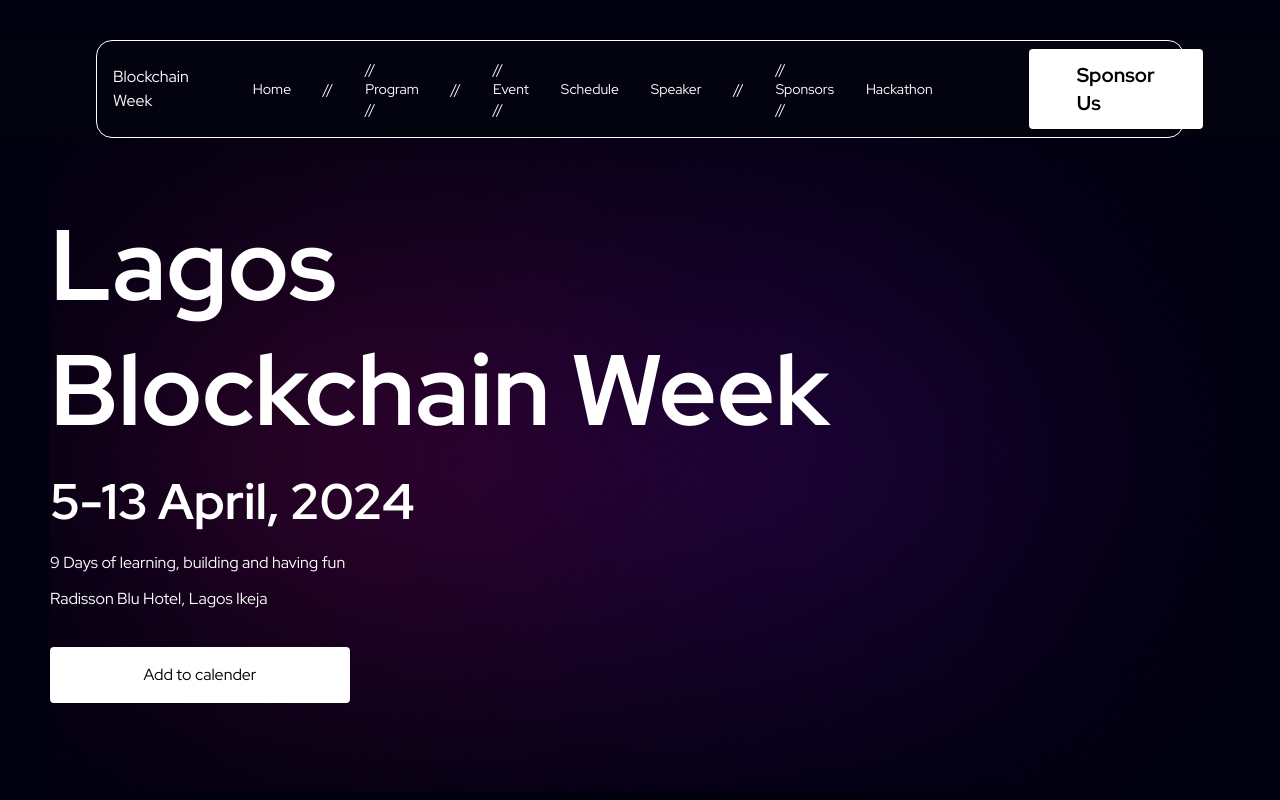
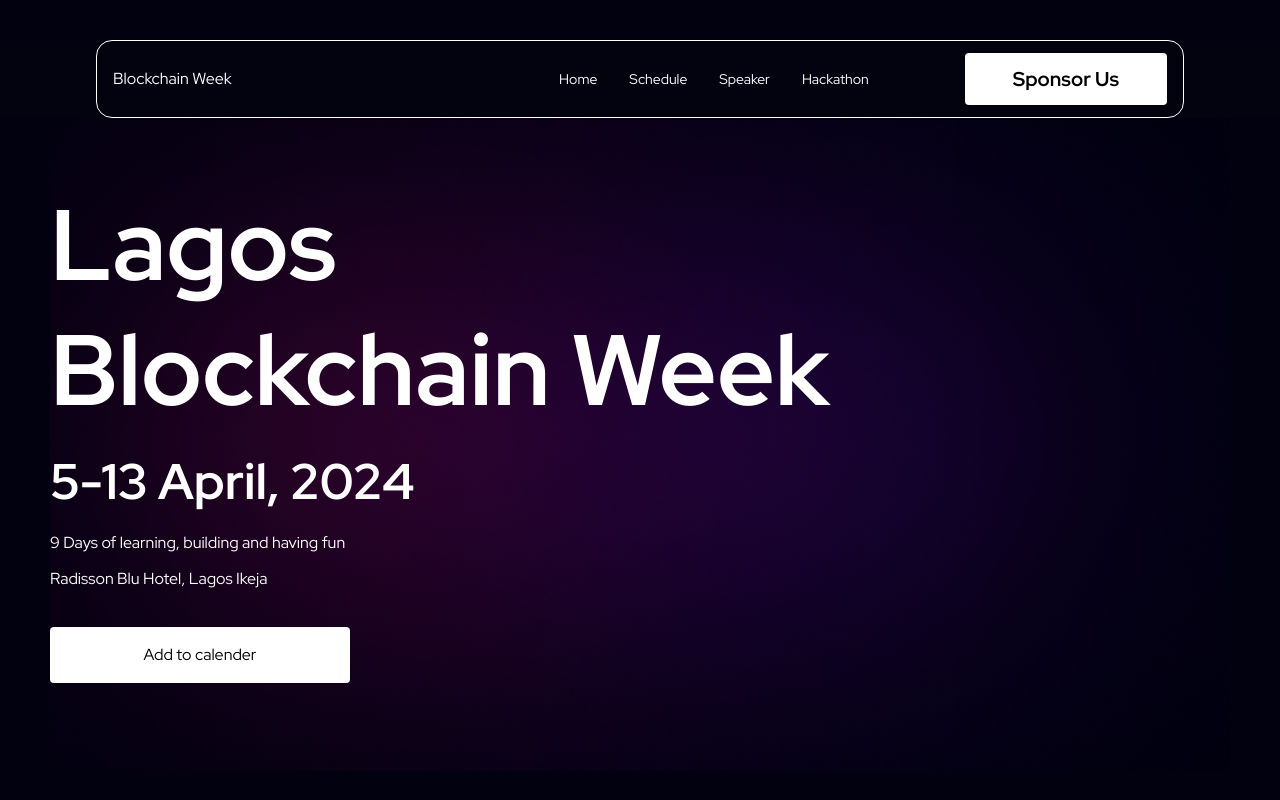
Before and after one commit to Lagos-Blockchain-Week/landingPage, a Next.js app: page / in a window 1280 px wide. Shown: the top 800 px of the page. Built offline with nearby package versions, Linux system fonts and the light colour scheme.

Commit message:
Update commits HeaderNav.js

```diff
--- a/src/components/HeaderNav.js
+++ b/src/components/HeaderNav.js
@@ -26,21 +26,29 @@ function HeaderNav() {
           <Link to="schedule" smooth={true} duration={500}>
             <p className="cursor-pointer">Home</p>
           </Link>
-          // <Link to="schedule" smooth={true} duration={500}>
-          //   <p className="cursor-pointer">Program</p>
-          // </Link>
-          // <Link to="schedule" smooth={true} duration={500}>
-          //   <p className="cursor-pointer">Event</p>
-          // </Link>
+          {/*
+           <Link to="schedule" smooth={true} duration={500}>
+            <p className="cursor-pointer">Program</p>
+          </Link>
+          <Link to="schedule" smooth={true} duration={500}>
+            <p className="cursor-pointer">Event</p>
+          </Link>
+          */}
+
+
           <Link to="schedule" smooth={true} duration={500}>
             <p className="cursor-pointer">Schedule</p>
           </Link>
           <Link to="speaker" smooth={true} duration={500}>
             <p className="cursor-pointer">Speaker</p>
           </Link>
-          // <Link to="sponsor" smooth={true} duration={500}>
-          //   <p className="cursor-pointer">Sponsors</p>
-          // </Link>
+           {/*
+              <Link to="sponsor" smooth={true} duration={500}>
+            <p className="cursor-pointer">Sponsors</p>
+          </Link>
+          */}
+
+
           <a href="https://bit.ly/Hack-LBW-2024" target="_blank">
             <p className="my-5 text-sm cursor-pointer">Hackathon</p>
           </a>
@@ -70,9 +78,13 @@ function HeaderNav() {
               <p className="my-5 text-base cursor-pointer">Speaker</p>
             </Link>
 
-            // <Link to="sponsor" smooth={true} duration={500}>
-            //   <p className="my-5 text-base cursor-pointer">Sponsors</p>
-            // </Link>
+
+
+            {/*
+            <Link to="sponsor" smooth={true} duration={500}>
+              <p className="my-5 text-base cursor-pointer">Sponsors</p>
+            </Link>
+          */}
 
             <a href="https://bit.ly/Hack-LBW-2024" target="_blank">
               <p className="my-5 text-base cursor-pointer">Hackathon</p>
```
